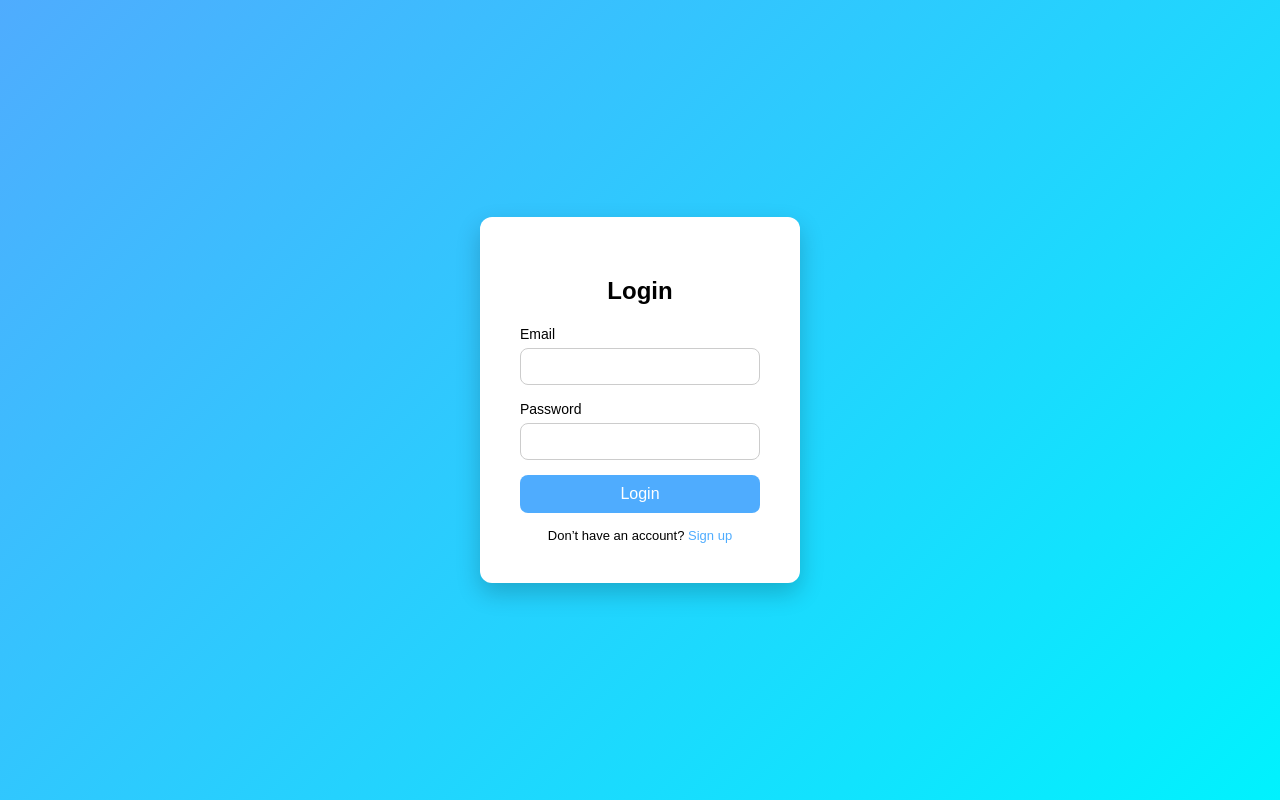
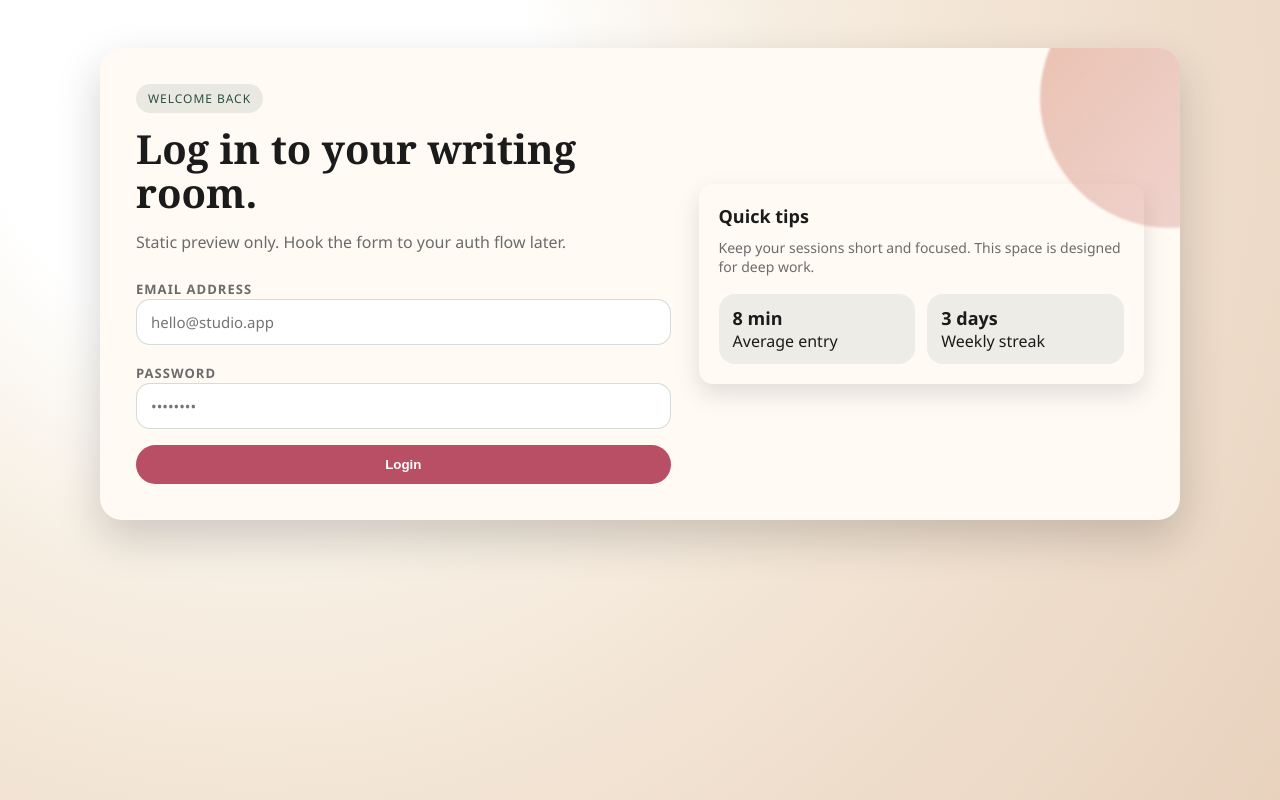
Before and after one commit to nugosvianadze/mziuri-flask-app, a Flask app: page /login in a window 1280 px wide. Run offline with Flask 3, Linux system fonts and the light colour scheme.

Commit message:
refactor login and register templates for improved structure and styling

```diff
--- a/templates/login.html
+++ b/templates/login.html
@@ -4,124 +4,44 @@
     <meta charset="UTF-8">
     <title>Login</title>
     <meta name="viewport" content="width=device-width, initial-scale=1.0">
-
-    <style>
-        * {
-            box-sizing: border-box;
-            font-family: Arial, sans-serif;
-        }
-
-        body {
-            margin: 0;
-            height: 100vh;
-            background: linear-gradient(135deg, #4facfe, #00f2fe);
-            display: flex;
-            justify-content: center;
-            align-items: center;
-        }
-
-        .login-container {
-            background: white;
-            padding: 40px;
-            border-radius: 12px;
-            width: 320px;
-            box-shadow: 0 10px 25px rgba(0,0,0,0.2);
-            text-align: center;
-        }
-
-        .login-container h2 {
-            margin-bottom: 20px;
-        }
-
-        .input-group {
-            margin-bottom: 15px;
-            text-align: left;
-        }
-
-        .input-group label {
-            font-size: 14px;
-        }
-
-        .input-group input {
-            width: 100%;
-            padding: 10px;
-            margin-top: 5px;
-            border: 1px solid #ccc;
-            border-radius: 8px;
-            outline: none;
-            transition: 0.3s;
-        }
-
-        .input-group input:focus {
-            border-color: #4facfe;
-        }
-
-        .login-btn {
-            width: 100%;
-            padding: 10px;
-            background: #4facfe;
-            border: none;
-            color: white;
-            border-radius: 8px;
-            cursor: pointer;
-            font-size: 16px;
-            transition: 0.3s;
-        }
-
-        .login-btn:hover {
-            background: #3a8be0;
-        }
-
-        .footer {
-            margin-top: 15px;
-            font-size: 13px;
-        }
-
-        .footer a {
-            color: #4facfe;
-            text-decoration: none;
-        }
-
-        .footer a:hover {
-            text-decoration: underline;
-        }
-
-        .error {
-            color: red;
-            font-size: 13px;
-            margin-bottom: 10px;
-        }
-    </style>
+    <link rel="stylesheet" href="/static/style.css">
 </head>
 <body>
-
-<div class="login-container">
-    <h2>Login</h2>
-
-    <div id="error" class="error"></div>
-
-    <form action="{{ url_for('login') }}" method="post">
-        <div class="input-group">
-            <label>Email</label>
-            <input type="email" id="email" required name="email">
-        </div>
-
-        <div class="input-group">
-            <label>Password</label>
-            <input type="password" id="password" required name="password" maxlength="20" minlength="6">
-        </div>
-
-        <button class="login-btn" type="submit">Login</button>
-    </form>
-
-    <div class="footer">
-        Don’t have an account? <a href="#">Sign up</a>
+<main class="page">
+    <div class="shell">
+        <section class="hero">
+            <div>
+                <span class="pill">Welcome back</span>
+                <h1>Log in to your writing room.</h1>
+                <p>Static preview only. Hook the form to your auth flow later.</p>
+                <form class="form" action="/login" method="post">
+                    <div>
+                        <label>Email address</label>
+                        <input type="email" name="email" placeholder="hello@studio.app" required>
+                    </div>
+                    <div>
+                        <label>Password</label>
+                        <input type="password" name="password" placeholder="••••••••" minlength="6" required>
+                    </div>
+                    <button class="button" type="submit">Login</button>
+                </form>
+            </div>
+            <div class="card">
+                <h3>Quick tips</h3>
+                <p>Keep your sessions short and focused. This space is designed for deep work.</p>
+                <div class="stats">
+                    <div class="stat">
+                        <span>8 min</span>
+                        Average entry
+                    </div>
+                    <div class="stat">
+                        <span>3 days</span>
+                        Weekly streak
+                    </div>
+                </div>
+            </div>
+        </section>
     </div>
-    {% if errors %}
-
-      <span style="color: red">{{ errors | join('<br><br>')| safe}}</span>
-    {% endif %}
-</div>
-
+</main>
 </body>
 </html>
```
Also changed, not shown: templates/register.html (added, +71 -0 lines).
